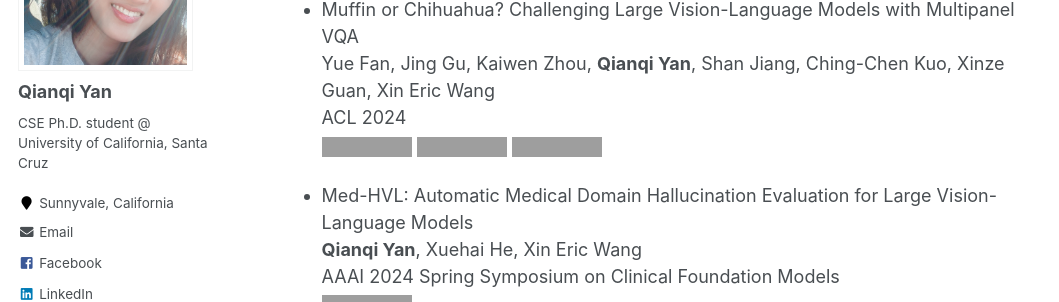
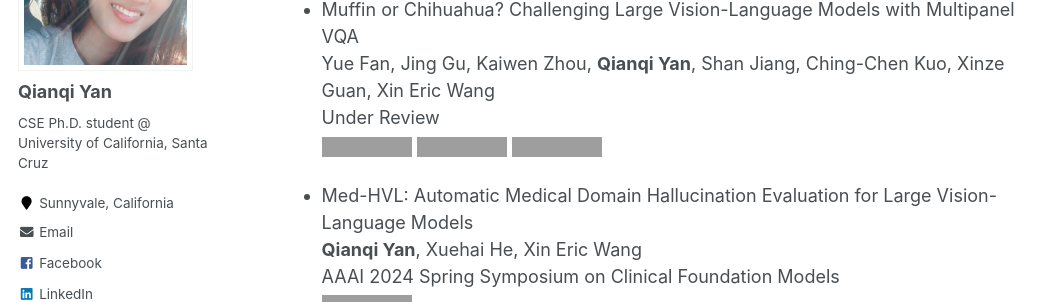
Before and after one commit to Jackie-2000/Jackie-2000.github.io, a Jekyll site: the page built from _pages/about.md, in a window 1280 px wide and 900 px high, scrolled down 576 px, cut to the strip 153-455 px from the top of the window. Shown: the whole strip, without its empty margins (0-1059 px from the left). Built offline with Jekyll 4.4.1, drawn with Linux system fonts in a browser that asks for light colours; grey boxes are pictures that could not be loaded.

Commit message:
Update about.md

```diff
--- a/_pages/about.md
+++ b/_pages/about.md
@@ -23,7 +23,7 @@ Publication & Preprints
 ------
 * Muffin or Chihuahua? Challenging Large Vision-Language Models with Multipanel VQA \
   Yue Fan, Jing Gu, Kaiwen Zhou, **Qianqi Yan**, Shan Jiang, Ching-Chen Kuo, Xinze Guan, Xin Eric Wang\
-  ACL 2024 \
+  Under Review \
   <a href='https://arxiv.org/abs/2401.15847'><img src='https://img.shields.io/badge/Paper-Arxiv-red'></a> <a href='https://sites.google.com/view/multipanelvqa/home'><img src='https://img.shields.io/badge/Project-Page-blue'></a> <a href='https://github.com/eric-ai-lab/MultipanelVQA'><img src='https://img.shields.io/badge/Code-Github-brightgreen?logo=github'></a>
 
 * Med-HVL: Automatic Medical Domain Hallucination Evaluation for Large Vision-Language Models \
```
